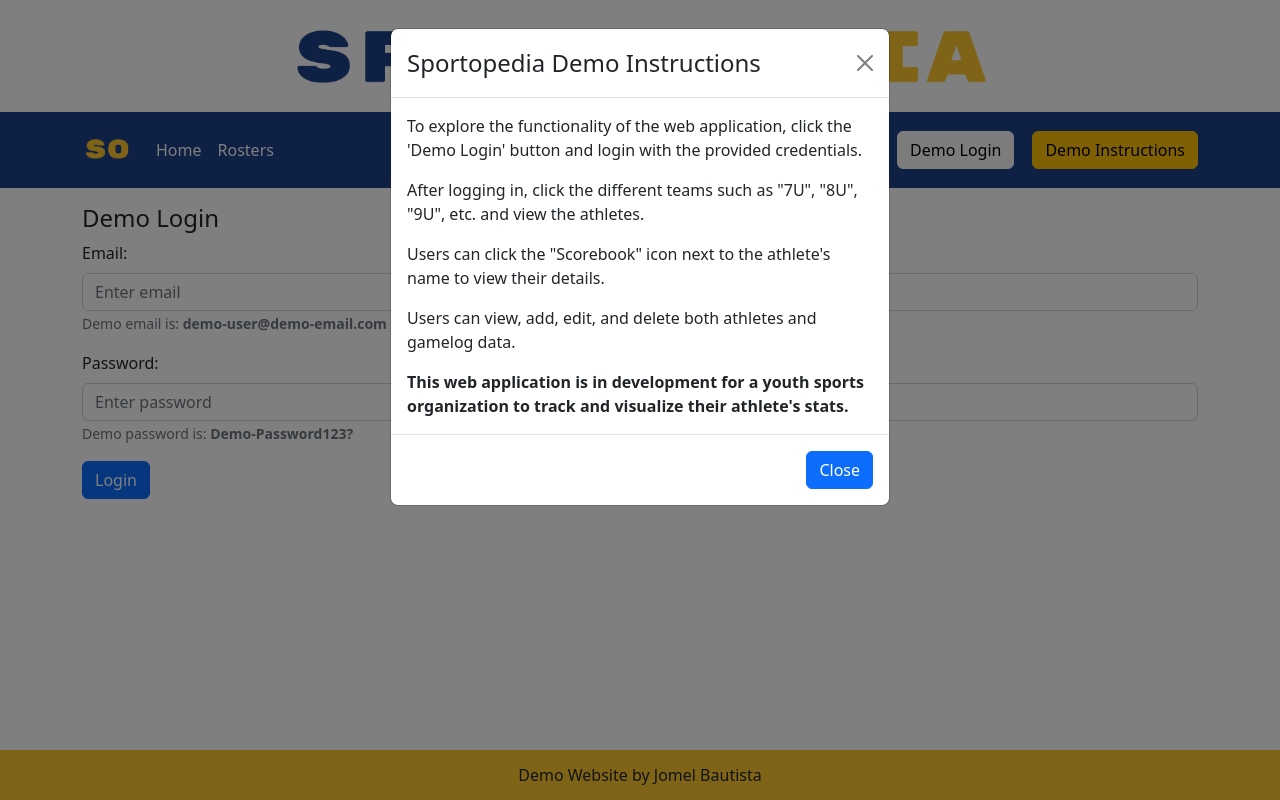
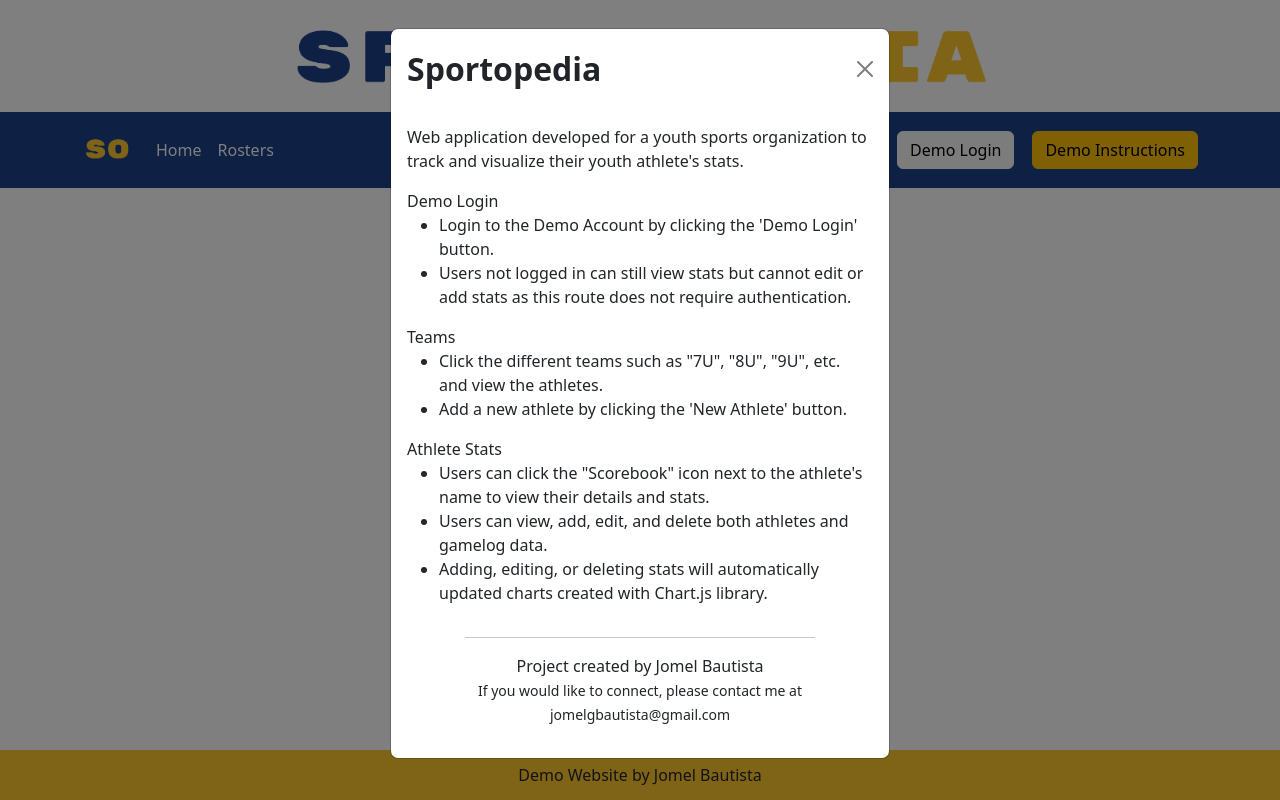
Before and after one commit to jogarbaut/mern-sportopedia, a React (Create React App) app in the folder client/: page /login in a window 1280 px wide. Both pictures are taken after a click on the button "Demo Instructions". Built offline with nearby package versions, Linux system fonts and the light colour scheme.

Commit message:
css updates and instructions update

```diff
--- a/client/src/components/InstructionsModal.js
+++ b/client/src/components/InstructionsModal.js
@@ -20,36 +20,62 @@ const InstructionsModal = () => {
         backdrop="static"
         keyboard={false}
       >
-        <Modal.Header closeButton>
-          <Modal.Title>Sportopedia Demo Instructions</Modal.Title>
+        <Modal.Header closeButton className="border-0">
+          <Modal.Title>
+            <div className="instructions-title">Sportopedia</div>
+          </Modal.Title>
         </Modal.Header>
         <Modal.Body>
-          <p>
-            To explore the functionality of the web application, click the 'Demo
-            Login' button and login with the provided credentials.
-          </p>
-          <p>
-            After logging in, click the different teams such as "7U", "8U",
-            "9U", etc. and view the athletes.
-          </p>
-          <p>
-            Users can click the "Scorebook" icon next to the athlete's name to
-            view their details.
-          </p>{" "}
-          <p>
-            Users can view, add, edit, and delete both athletes and gamelog
-            data.
-          </p>
-          <strong>
-            This web application is in development for a youth sports
-            organization to track and visualize their athlete's stats.
-          </strong>
+          <div className="instructions-subtitle">
+            Web application developed for a youth sports organization to track
+            and visualize their youth athlete's stats.
+          </div>
+          <div className="subsection">Demo Login</div>
+          <ul>
+            <li>
+              Login to the Demo Account by clicking the 'Demo Login' button.
+            </li>
+            <li>
+              Users not logged in can still view stats but cannot edit or add
+              stats as this route does not require authentication.
+            </li>
+          </ul>
+          <div className="subsection">Teams</div>
+          <ul>
+            <li>
+              Click the different teams such as "7U", "8U", "9U", etc. and view
+              the athletes.
+            </li>
+            <li>Add a new athlete by clicking the 'New Athlete' button.</li>
+          </ul>
+          <div className="subsection">Athlete Stats</div>
+          <ul>
+            <li>
+              Users can click the "Scorebook" icon next to the athlete's name to
+              view their details and stats.
+            </li>
+            <li>
+              Users can view, add, edit, and delete both athletes and gamelog
+              data.
+            </li>
+            <li>
+              Adding, editing, or deleting stats will automatically updated
+              charts created with Chart.js library.
+            </li>
+          </ul>
+          <div className="credits">
+            <hr />
+            <div className="credits-text">
+              Project created by Jomel Bautista
+            </div>
+            <div className="credits-text">
+              <small>
+                If you would like to connect, please contact me at
+                jomelgbautista@gmail.com
+              </small>
+            </div>
+          </div>
         </Modal.Body>
-        <Modal.Footer>
-          <Button variant="primary" onClick={handleClose}>
-            Close
-          </Button>
-        </Modal.Footer>
       </Modal>
     </>
   );
--- a/client/src/index.css
+++ b/client/src/index.css
@@ -271,3 +271,79 @@ span.athlete-list-btn {
 hr.solid {
   border-top: 3px solid var(--primary-gray);
 }
+
+/* Login */
+
+.login-container {
+  display: flex;
+  justify-content: center;
+  align-items: center;
+  width: 50vw;
+  height: 50vh;
+}
+
+.login {
+  width: 420px;
+  padding-top: 30px;
+  padding-bottom: 20px;
+  border-radius: 8px;
+  background-color: white;
+  box-shadow: rgb(0 0 0 / 16%) 1px 1px 10px;
+}
+
+.login-content {
+  padding-left: 10%;
+  padding-right: 10%;
+}
+
+.login-title {
+  text-align: center;
+  margin-bottom: 0.5em;
+  font-size: 2em;
+  color: black;
+  font-weight: 700;
+}
+
+.login-button {
+  text-align: center;
+  margin: auto;
+}
+
+/* Instructions Modal */
+.instructions-title {
+  font-size: 2rem;
+  font-weight: 700;
+}
+
+.instructions-subtitle {
+  font-size: 1rem;
+  font-weight: 300;
+  margin-bottom: 1rem;
+}
+
+.instructions-body {
+  font-weight: 300;
+}
+
+.instructions-body > .subsection {
+  font-weight: 500;
+  margin: 0;
+}
+
+hr {
+  margin-top: 1rem;
+  margin-bottom: 1rem;
+  border: 0;
+  border-top: 1px solid rgba(0, 0, 0, 0.1);
+  width: 75%;
+}
+
+.credits {
+  text-align: center;
+  font-weight: 500;
+  display: flex;
+  flex-direction: column;
+  justify-content: center;
+  align-items: center;
+  margin-bottom: 1rem;
+}
--- a/client/src/pages/Login.js
+++ b/client/src/pages/Login.js
@@ -1,4 +1,4 @@
-import { useState } from "react";
+import { useEffect, useState } from "react";
 import { useLogin } from "../hooks/useLogin";
 
 import Button from "react-bootstrap/Button";
@@ -15,54 +15,44 @@ const Login = () => {
     await login(email, password);
   };
 
+    // Demo login setup
+  useEffect(() => {
+    setEmail("demo-user@demo-email.com");
+    setPassword("Demo-Password123?");
+  }, []);
+
+
   return (
     <>
-      <Container className="mt-3">
+      <Container className="mt-3 login-container">
         <Form className="login" onSubmit={handleSubmit}>
-          <h4>Demo Login</h4>
-          <Form.Group className="mb-3">
+          <div className="login-title">Login</div>
+          <Form.Group className="mb-3 login-content">
             <Form.Label>Email:</Form.Label>
             <Form.Control
               type="email"
               placeholder="Enter email"
               onChange={(e) => setEmail(e.target.value)}
               value={email}
+              disabled
             />
-            <Form.Text muted>
-              Demo email is: <strong>demo-user@demo-email.com</strong>
-            </Form.Text>
           </Form.Group>
 
-          <Form.Group className="mb-3">
+          <Form.Group className="mb-3 login-content">
             <Form.Label>Password:</Form.Label>
             <Form.Control
               type="password"
               placeholder="Enter password"
               onChange={(e) => setPassword(e.target.value)}
               value={password}
+              disabled
             />
-            <Form.Text muted>
-              Demo password is: <strong>Demo-Password123?</strong>
-            </Form.Text>
           </Form.Group>
-
-          <Button type="submit">Login</Button>
-
-          {/* <h3>Login</h3>
-          <label>Email: </label>
-          <input
-            type="email"
-            onChange={(e) => setEmail(e.target.value)}
-            value={email}
-          />
-          <label>Password: </label>
-          <input
-            type="password"
-            onChange={(e) => setPassword(e.target.value)}
-            value={password}
-          />
-          <button disabled={isLoading}>Login</button>
-          {error && <div className="error">{error}</div>} */}
+          <div className="d-grid">
+            <Button variant="primary" type="submit" className="login-button">
+              Demo Login
+            </Button>
+          </div>
         </Form>
       </Container>
     </>
```
